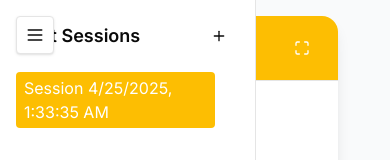
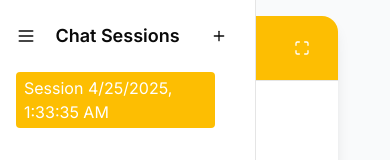
Before and after one commit to Indramayu-AI-Volunteer/chat-mango, a Next.js app: page / in a window 390 px wide. Shown: the top 160 px of the page. Built offline with nearby package versions, Linux system fonts and the light colour scheme.

Commit message:
Perbaikan Menu Button

```diff
--- a/app/page.tsx
+++ b/app/page.tsx
@@ -316,12 +316,6 @@ export default function ChatPage() {
         "flex w-full min-h-[90vh] max-h-[90vh] bg-white",
         viewMode === 'lightwidescreen' && "rounded-2xl overflow-hidden shadow-lg max-w-[80%] mx-auto"
       )}>
-        <button
-          className="fixed top-4 left-4 z-50 md:hidden bg-white border rounded p-2 shadow"
-          onClick={() => setIsSidebarOpen(!isSidebarOpen)}
-        >
-          <Menu className="w-5 h-5" />
-        </button>
 
         {/* Sidebar with sessions and Settings */}
         <div
@@ -333,6 +327,12 @@ export default function ChatPage() {
           {/* Sessions list */}
           <div className="overflow-y-auto flex-1 p-4">
             <div className="flex items-center justify-between mb-4">
+              <button
+                className="flex md:hidden"
+                onClick={() => setIsSidebarOpen(!isSidebarOpen)}
+              >
+                <Menu className="w-5 h-5" />
+              </button>
               <h3 className="text-lg font-semibold">Chat Sessions</h3>
               <Button variant="ghost" size="icon" onClick={newSession}>
                 <Plus className="w-4 h-4" />
@@ -578,7 +578,12 @@ export default function ChatPage() {
           {/* Header */}
           <header className="flex items-center justify-between px-4 py-3 border-b bg-[#FDBE02] text-white flex-shrink-0">
             <div className="flex items-center">
-              <MangoIcon className="w-6 h-6 mr-2 text-white" />
+              <button
+                className="flex md:hidden"
+                onClick={() => setIsSidebarOpen(!isSidebarOpen)}
+              >
+                <MangoIcon className="w-6 h-6 mr-2 text-white" />
+              </button>
               <h1 className="text-xl font-bold">chatMango</h1>
             </div>
             <div className="flex gap-2">
```
